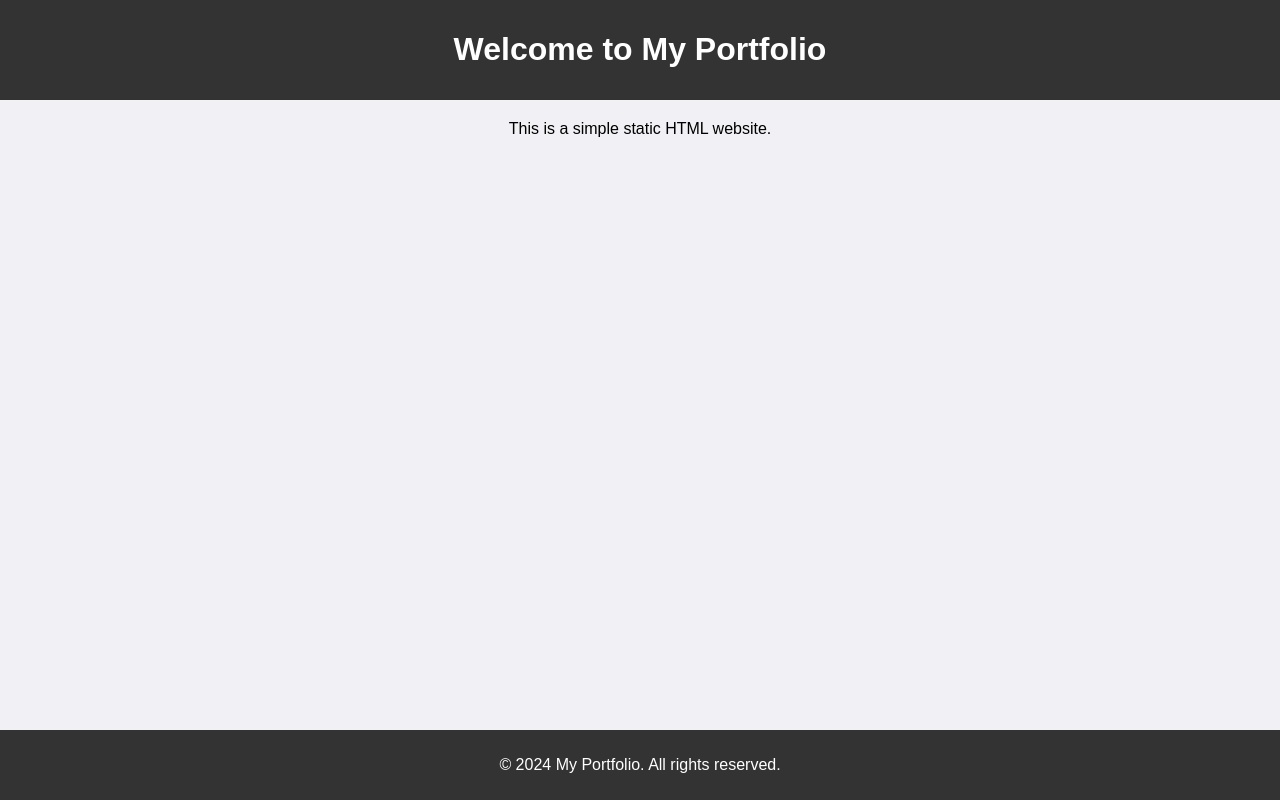
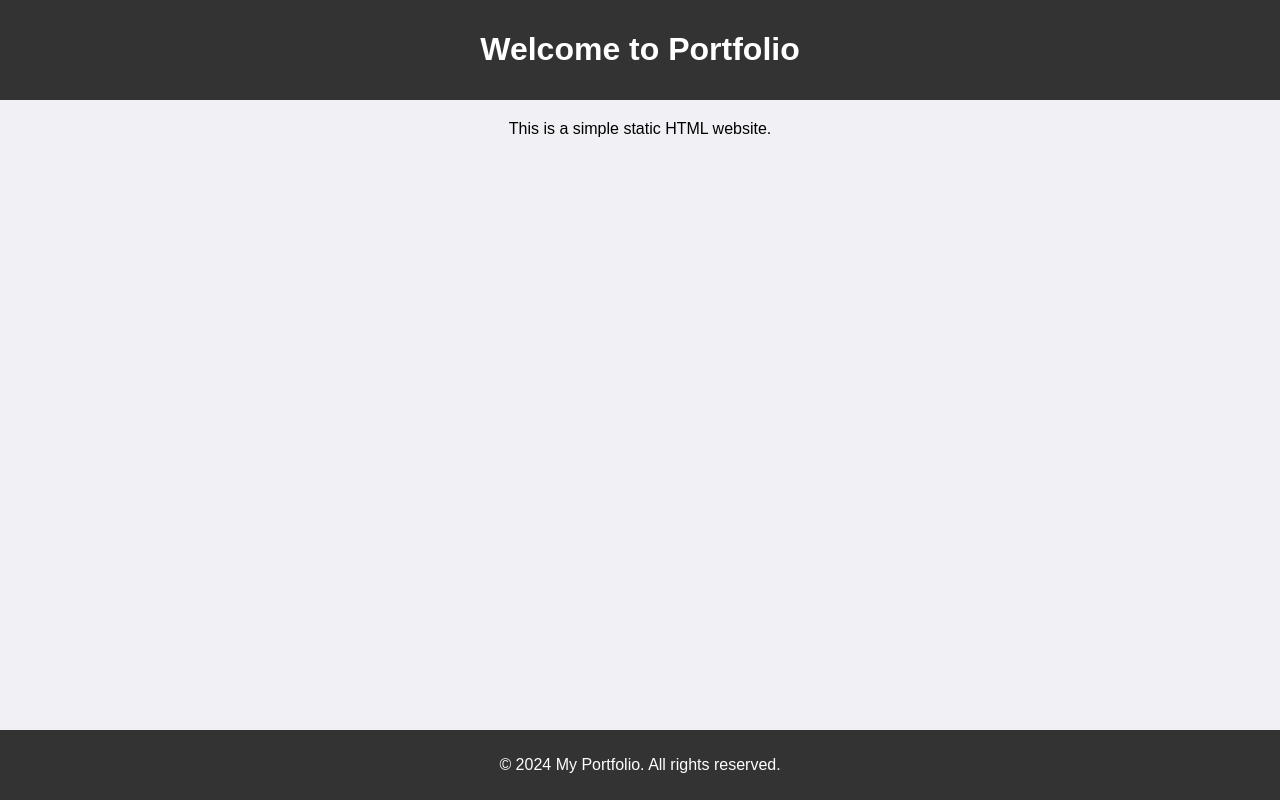
Before and after one commit to r0han01/portfolio-pipeline, a plain HTML site: page index.html in a window 1280 px wide. Drawn offline with Linux system fonts and the light colour scheme.

Commit message:
Update index.html

```diff
--- a/index.html
+++ b/index.html
@@ -32,7 +32,7 @@
 </head>
 <body>
     <header>
-        <h1>Welcome to My Portfolio</h1>
+        <h1>Welcome to Portfolio</h1>
     </header>
     <div class="content">
         <p>This is a simple static HTML website.</p>
```
